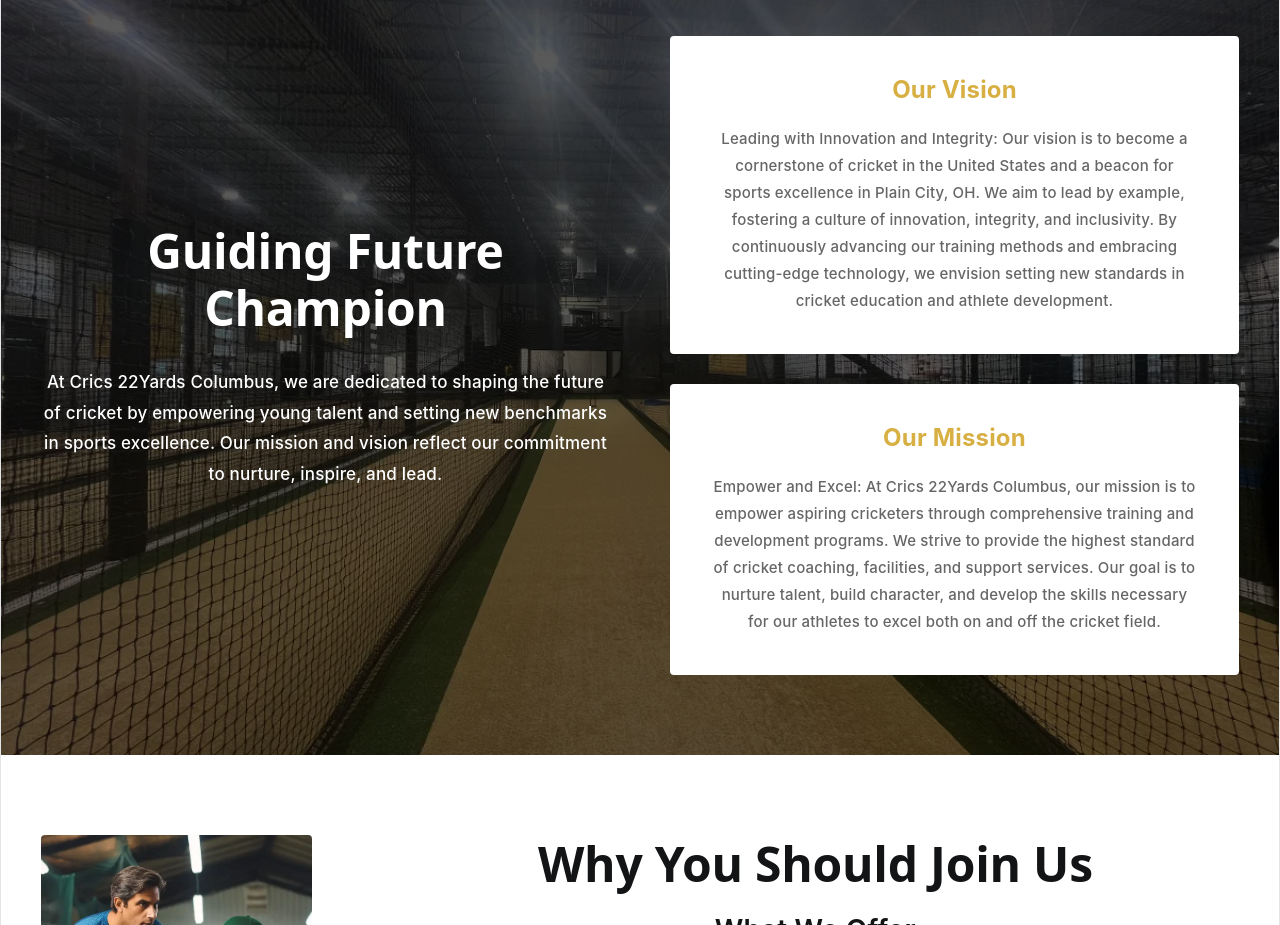
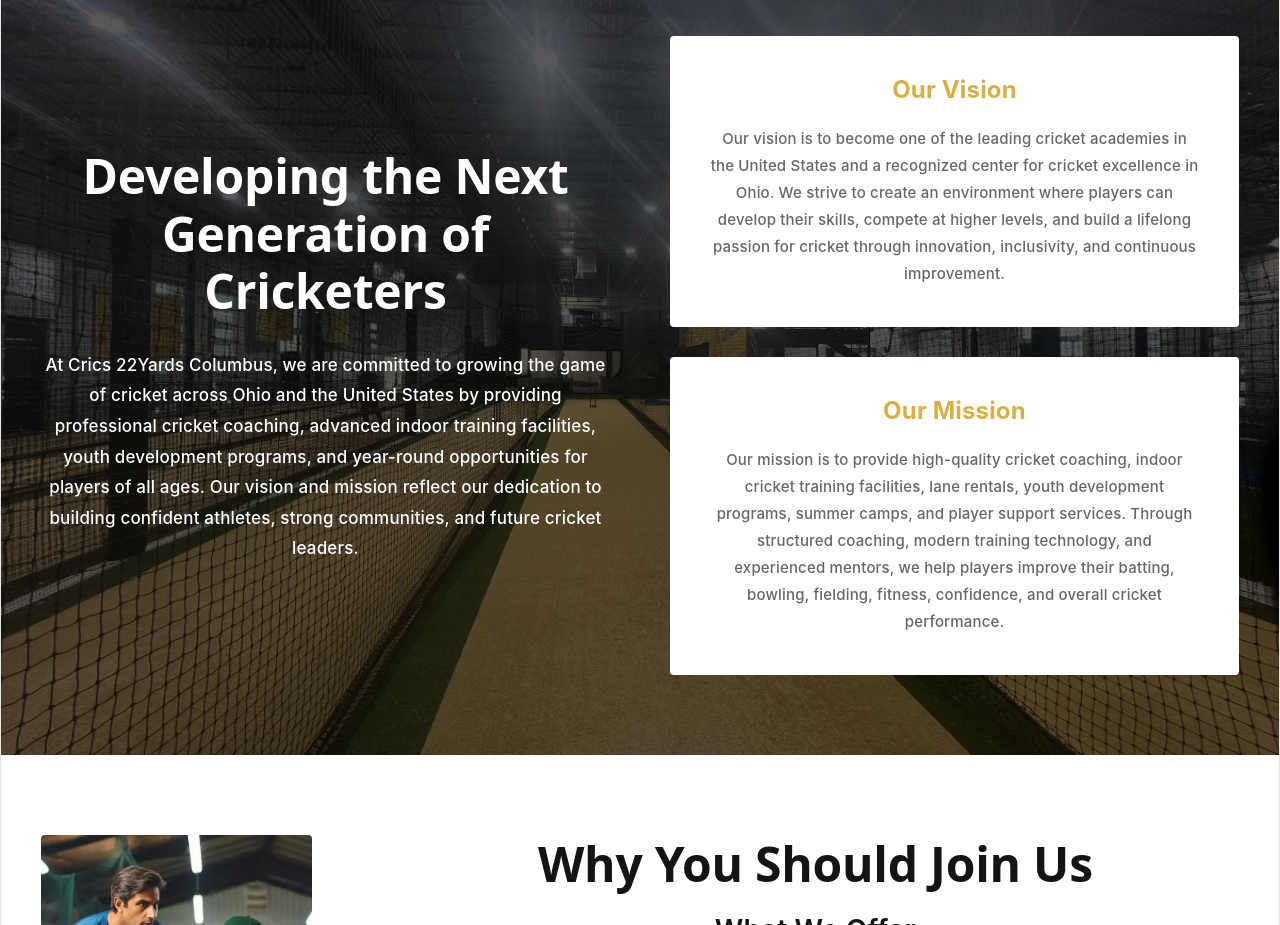
Before and after one commit to Project123margam360/crics22yards, a React (Vite) app: page /about in a window 1280 px wide. Shown: the part 1360-2285 px from the top of the page. Built offline with nearby package versions, Linux system fonts and the light colour scheme.

Commit message:
Revise Vision and Mission content in VisionMissionSection
Updated the content of the Vision and Mission section to reflect a new focus on youth development and cricket excellence.

```diff
--- a/src/pages/VisionMissionSection.jsx
+++ b/src/pages/VisionMissionSection.jsx
@@ -4,14 +4,26 @@
 
 export default function VisionMissionSection() {
   return (
-    <section className="vision-mission-section" style={{ backgroundImage: `url(${bgImage})` }}>
+    <section
+      className="vision-mission-section"
+      style={{ backgroundImage: `url(${bgImage})` }}
+    >
       <div className="vision-mission-overlay"></div>
+
       <div className="vision-mission-container">
         {/* Left Column */}
         <div className="vision-mission-left">
-          <h2 className="vision-mission-heading">Guiding Future Champion</h2>
+          <h2 className="vision-mission-heading">
+            Developing the Next Generation of Cricketers
+          </h2>
+
           <p className="vision-mission-text">
-            At Crics 22Yards Columbus, we are dedicated to shaping the future of cricket by empowering young talent and setting new benchmarks in sports excellence. Our mission and vision reflect our commitment to nurture, inspire, and lead.
+            At Crics 22Yards Columbus, we are committed to growing the game of
+            cricket across Ohio and the United States by providing professional
+            cricket coaching, advanced indoor training facilities, youth
+            development programs, and year-round opportunities for players of
+            all ages. Our vision and mission reflect our dedication to building
+            confident athletes, strong communities, and future cricket leaders.
           </p>
         </div>
 
@@ -20,16 +32,28 @@
           {/* Vision Card */}
           <div className="vision-mission-card">
             <h3 className="card-heading">Our Vision</h3>
+
             <p className="card-text">
-              Leading with Innovation and Integrity: Our vision is to become a cornerstone of cricket in the United States and a beacon for sports excellence in Plain City, OH. We aim to lead by example, fostering a culture of innovation, integrity, and inclusivity. By continuously advancing our training methods and embracing cutting-edge technology, we envision setting new standards in cricket education and athlete development.
+              Our vision is to become one of the leading cricket academies in
+              the United States and a recognized center for cricket excellence
+              in Ohio. We strive to create an environment where players can
+              develop their skills, compete at higher levels, and build a
+              lifelong passion for cricket through innovation, inclusivity, and
+              continuous improvement.
             </p>
           </div>
 
           {/* Mission Card */}
           <div className="vision-mission-card">
             <h3 className="card-heading">Our Mission</h3>
+
             <p className="card-text">
-              Empower and Excel: At Crics 22Yards Columbus, our mission is to empower aspiring cricketers through comprehensive training and development programs. We strive to provide the highest standard of cricket coaching, facilities, and support services. Our goal is to nurture talent, build character, and develop the skills necessary for our athletes to excel both on and off the cricket field.
+              Our mission is to provide high-quality cricket coaching, indoor
+              cricket training facilities, lane rentals, youth development
+              programs, summer camps, and player support services. Through
+              structured coaching, modern training technology, and experienced
+              mentors, we help players improve their batting, bowling,
+              fielding, fitness, confidence, and overall cricket performance.
             </p>
           </div>
         </div>
```
